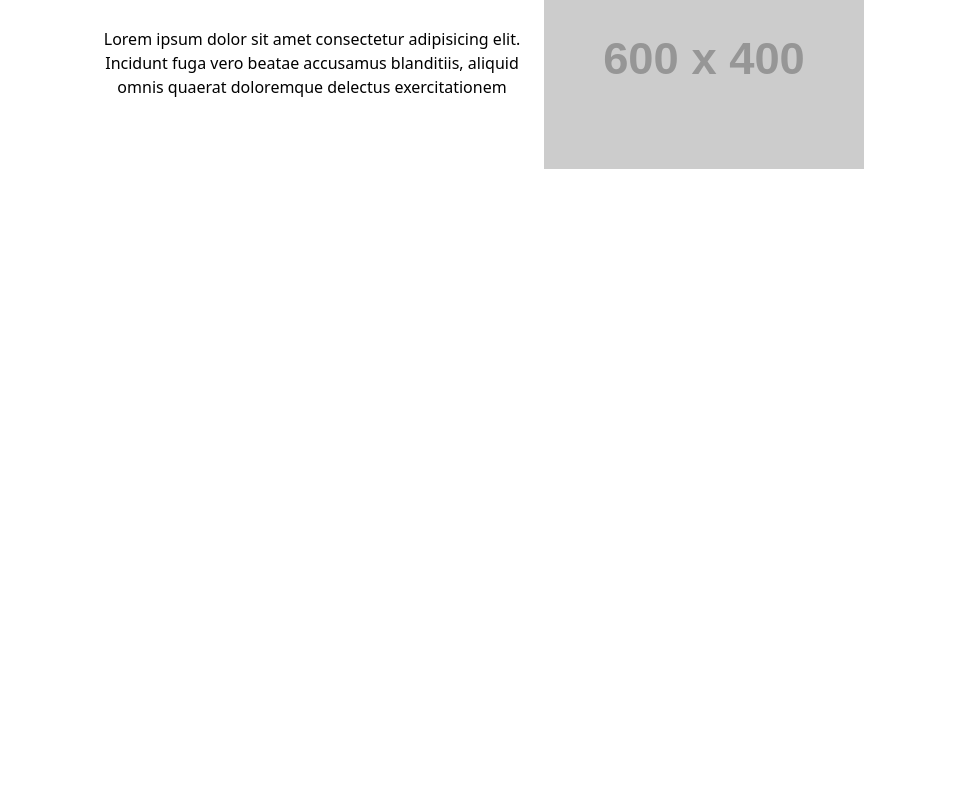
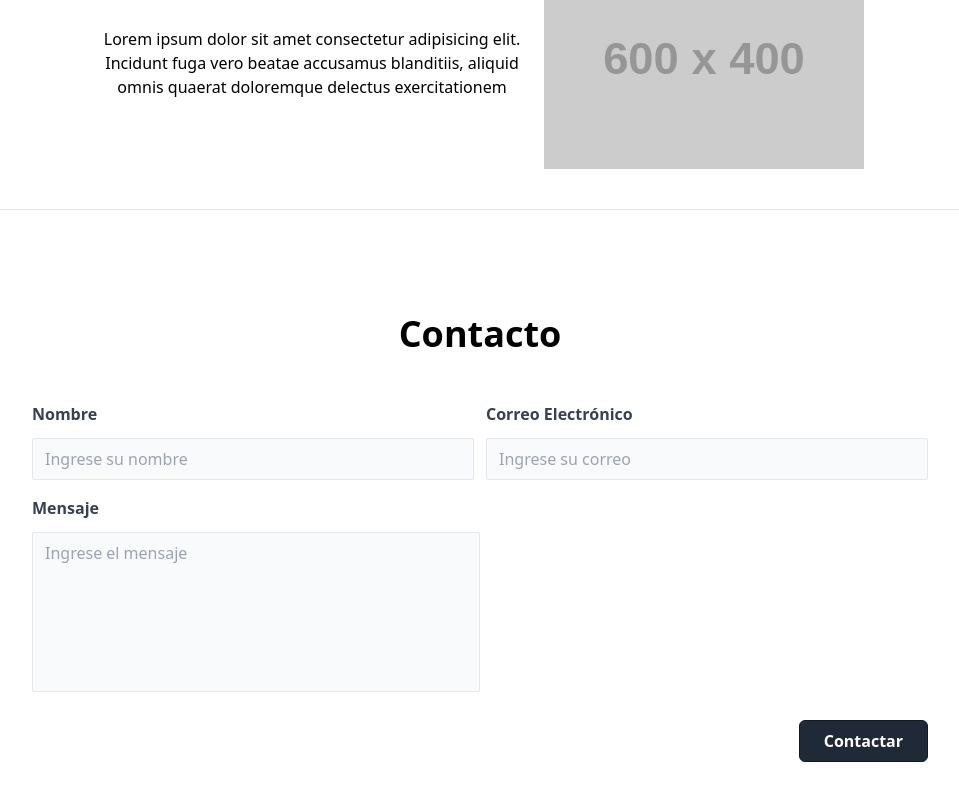
Before and after one commit to vspeed21/contabilidad-marvin, a React (Vite) app: page / in a window 1280 px wide. Shown: the part 1414-2214 px from the top of the page, without its empty margins (160-1119 px from the left). Before the commit the page ends 1647 px from the top, so only its background shows below. Built offline with nearby package versions, Linux system fonts and the light colour scheme.

Commit message:
create: contacto section to main page

```diff
--- a/src/App.tsx
+++ b/src/App.tsx
@@ -1,4 +1,5 @@
 import About from "./components/about/About";
+import Formulario from "./components/contacto/Formulario";
 import PorqueElegirnos from "./components/elegirnos/PorqueElegirnos";
 import Hero from "./components/hero/Hero";
 import Services from "./components/services/Services";
@@ -14,6 +15,7 @@ function App() {
       <Services />
       <About />
       <PorqueElegirnos />
+      <Formulario />
     </>
   );
 }
--- /dev/null
+++ b/src/components/contacto/Field.tsx
@@ -0,0 +1,14 @@
+
+interface Props {
+  children: JSX.Element[]
+}
+
+function Field({ children }: Props) {
+  return (
+    <div className="flex flex-col gap-3 w-full mb-4">
+      {children}
+    </div>
+  )
+}
+
+export default Field
--- /dev/null
+++ b/src/components/contacto/Formulario.tsx
@@ -0,0 +1,56 @@
+import { Button, Heading } from "../shared";
+import Field from "./Field";
+import Input from "./Input";
+import Label from "./Label";
+
+
+
+function Formulario() {
+
+  function onSubmit(e: React.FormEvent<HTMLFormElement>) {
+    e.preventDefault();
+  }
+
+  return (
+    <div className="mb-16">
+      <Heading title="Contacto" />
+
+      <form onSubmit={onSubmit} className="max-w-4xl md:mx-auto mx-3">
+        <div className="flex flex-col justify-center items-center">
+          <div className="flex flex-col md:flex-row gap-3 w-full">
+            <Field>
+              <Label title="Nombre" htmlFor="name" />
+              <Input
+                placeholder="Ingrese su nombre"
+                id="name"
+                title="Ingrese su nombre para poder comunicarse"
+              />
+            </Field>
+
+            <Field>
+              <Label title="Correo Electrónico" htmlFor="correo" />
+              <Input
+                placeholder="Ingrese su correo"
+                id="correo"
+                type="email"
+              />
+            </Field>
+          </div>
+
+          <Field>
+            <Label title="Mensaje" htmlFor="message" />
+            <Input as='textarea' placeholder="Ingrese el mensaje" id="message" />
+          </Field>
+
+        </div>
+
+        <div className="md:flex md:justify-end mt-3 w-full">
+          <Button type="submit" title="Contactar" className="w-full md:w-auto" />
+        </div>
+
+      </form>
+    </div>
+  );
+}
+
+export default Formulario;
--- /dev/null
+++ b/src/components/contacto/Input.tsx
@@ -0,0 +1,35 @@
+
+interface Props {
+  placeholder: string
+  id: string
+  type?: 'text' | 'email' | 'password' | 'number'
+  title?: string
+  as?: 'input' | 'textarea'
+  value?: string | number
+  setState?: (value: string | number) => void
+}
+
+function Input({ placeholder, id, type = 'text', title, as = 'input', value, setState }: Props) {
+  return as == 'input' ? (
+    <input
+      className="bg-gray-50 border active:shadow p-2 rounded-sm pl-3 outline-0 focus:outline-1 focus:outline-gray-500"
+      placeholder={placeholder}
+      id={id}
+      type={type}
+      title={title}
+      value={value}
+      onChange={e => setState!(e.target.value)}
+    />
+  ) : (
+    <textarea
+      placeholder={placeholder}
+      id={id}
+      title={title}
+      className="md:w-1/2 h-40 bg-gray-50 border active:shadow p-2 rounded-sm pl-3 outline-0 focus:outline-1 focus:outline-gray-500 resize-none"
+      value={value}
+      onChange={e => setState!(e.target.value)}
+    ></textarea>
+  );
+}
+
+export default Input;
--- /dev/null
+++ b/src/components/contacto/Label.tsx
@@ -0,0 +1,20 @@
+
+interface Props {
+  htmlFor: string
+  id?: string
+  title: string
+}
+
+function Label({ htmlFor, title, id }: Props) {
+  return (
+    <label
+      id={id}
+      htmlFor={htmlFor}
+      className="font-bold text-gray-700"
+    >
+      {title}
+    </label>
+  )
+}
+
+export default Label;
--- a/src/components/elegirnos/PorqueElegirnos.tsx
+++ b/src/components/elegirnos/PorqueElegirnos.tsx
@@ -5,12 +5,13 @@ function PorqueElegirnos() {
     <div className="mb-16">
       <Heading title="¿Porque elegirnos?" />
 
-      <div className="flex flex-col gap-4 justify-center items-center md:flex-row max-w-3xl mx-auto w-[90%]">
+      <div className="flex flex-col gap-4 justify-center items-center md:flex-row max-w-3xl mx-auto w-[90%] mb-10">
         <p className="-mt-3 md:-mt-0 text-center">
           Lorem ipsum dolor sit amet consectetur adipisicing elit. Incidunt fuga vero beatae accusamus blanditiis, aliquid omnis quaerat doloremque delectus exercitationem
         </p>
         <img className="w-80" src="https://placehold.co/600x400" />
       </div>
+      <hr />
     </div>
   )
 }
--- a/src/components/shared/Button.tsx
+++ b/src/components/shared/Button.tsx
@@ -1,12 +1,20 @@
+import { MouseEventHandler } from "react"
 
 interface Props {
   title: string
   variant?: 'outlined' | 'full'
+  type?: 'button' | 'submit'
+  onClick?: MouseEventHandler<HTMLButtonElement>
+  className?: string
 }
 
-function Button({ title, variant }: Props) {
+function Button({ title, variant, onClick, type = 'button', className }: Props) {
   return (
-    <button className={`border border-gray-900 transition-all active:scale-90 ${variant == 'outlined' ? 'hover:bg-gray-800 hover:text-white' : 'bg-gray-800 hover:bg-gray-900 text-white'} px-6 py-2 rounded-md font-bold`}>
+    <button
+      onClick={onClick}
+      type={type}
+      className={`${className} border border-gray-900 transition-all active:scale-90 ${variant == 'outlined' ? 'hover:bg-gray-800 hover:text-white' : 'bg-gray-800 hover:bg-gray-900 text-white'} px-6 py-2 rounded-md font-bold`}
+    >
       {title}
     </button>
   )
```
